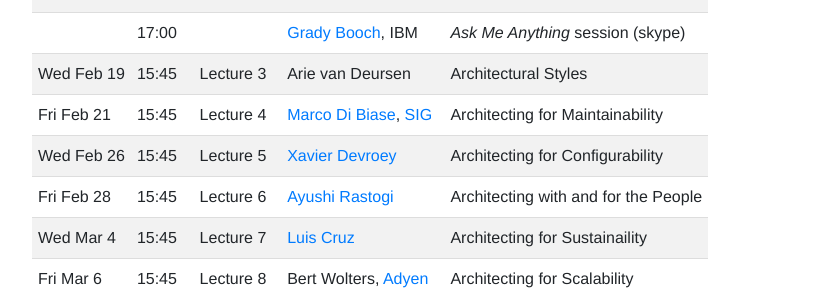
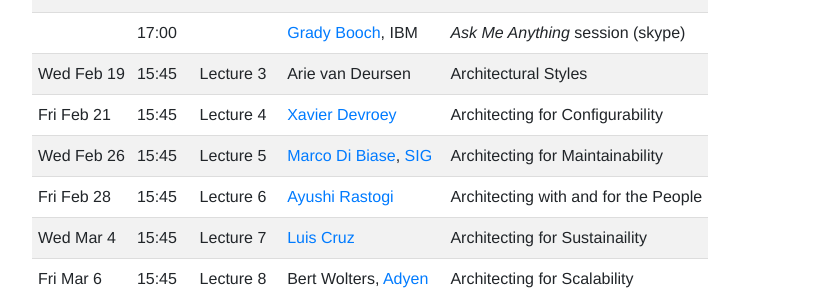
Before and after one commit to SERG-Delft/delftswa, a Jekyll site: the page built from 2020/index.md, in a window 1280 px wide. Shown: the part 678-976 px from the top of the page, without its empty margins (224-1037 px from the left). Built offline with Jekyll 4.4.1, drawn with Linux system fonts in a browser that asks for light colours.

```diff
--- a/2020/index.md
+++ b/2020/index.md
@@ -15,8 +15,8 @@ Wed Feb 12 | 15:45 | Lecture 1 | Arie van Deursen         | Course structure
 Fri Feb 14 | 15:45 | Lecture 2 | Arie van Deursen         | Lean Architecture
            | 17:00 |           | [Grady Booch], IBM       | _Ask Me Anything_ session (skype)
 Wed Feb 19 | 15:45 | Lecture 3 | Arie van Deursen         | Architectural Styles
-Fri Feb 21 | 15:45 | Lecture 4 | [Marco Di Biase], [SIG]  | Architecting for Maintainability
-Wed Feb 26 | 15:45 | Lecture 5 | [Xavier Devroey]         | Architecting for Configurability
+Fri Feb 21 | 15:45 | Lecture 4 | [Xavier Devroey]         | Architecting for Configurability
+Wed Feb 26 | 15:45 | Lecture 5 | [Marco Di Biase], [SIG]  | Architecting for Maintainability
 Fri Feb 28 | 15:45 | Lecture 6 | [Ayushi Rastogi]         | Architecting with and for the People
 Wed Mar 4  | 15:45 | Lecture 7 | [Luis Cruz]              | Architecting for Sustainaility
 Fri Mar 6  | 15:45 | Lecture 8 | Bert Wolters, [Adyen]    | Architecting for Scalability
```
